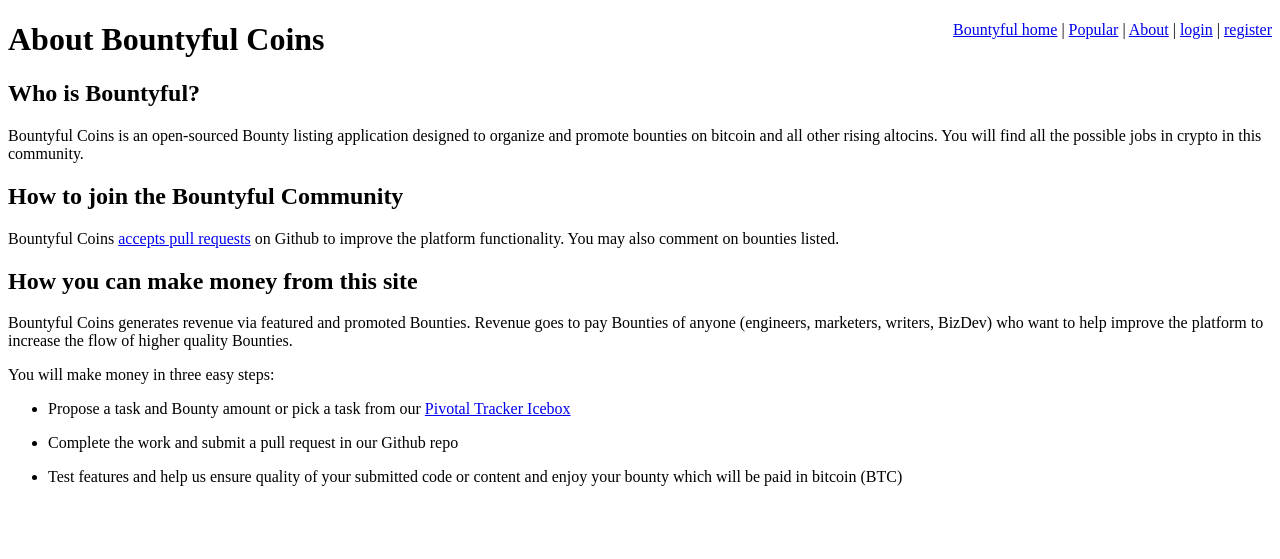
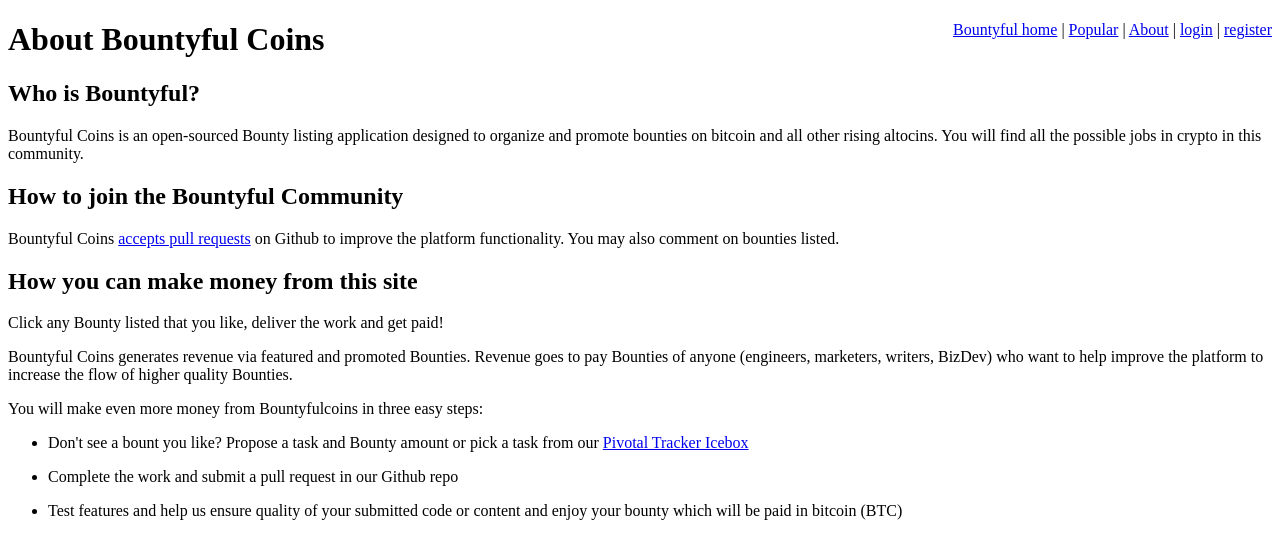
Before and after one commit to slick666/bountyfulcoins, a Django app: page /about/ in a window 1280 px wide. Shown: the top 559 px of the page. Run offline with Django 3.2, Linux system fonts and the light colour scheme.

Commit message:
update the number of decimal places for each bounty to Eight decimals. Added Localhost in allowed hosts. Updated the About Page

```diff
--- a/bountyfulcoins/settings.py
+++ b/bountyfulcoins/settings.py
@@ -34,7 +34,10 @@
     ('Bountyful Coins', 'contact@bountyfulcoins.com'),
 )
 
-ALLOWED_HOSTS = ['.bountyfulcoins.com']
+ALLOWED_HOSTS = [
+    '.bountyfulcoins.com',
+    '127.0.0.1',
+    ]
 
 # Set the Site ID
 SITE_ID = 1
--- a/bountyfulcoins/templates/about.html
+++ b/bountyfulcoins/templates/about.html
@@ -9,10 +9,11 @@
 <H2> How to join the Bountyful Community</H2>
 <p>Bountyful Coins <a href="https://github.com/bountyful/bountyfulcoins">accepts pull requests</a> on Github to improve the platform functionality. You may also comment on bounties listed.</p>
 <H2>How you can make money from this site</H2>
+<p>Click any Bounty listed that you like, deliver the work and get paid! </p>
 <p>Bountyful Coins generates revenue via featured and promoted Bounties. Revenue goes to pay Bounties of anyone (engineers, marketers, writers, BizDev) who want to help improve the platform to increase the flow of higher quality Bounties.</P>
-<p>You will make money in three easy steps:
+<p>You will make even more money from Bountyfulcoins in three easy steps:
 	<UL>
-		<LI>Propose a task and Bounty amount or pick a task from our <a href="https://www.pivotaltracker.com/s/projects/1025406" target=_new>Pivotal Tracker Icebox</a> </LI>
+		<LI>Don't see a bount you like? Propose a task and Bounty amount or pick a task from our <a href="https://www.pivotaltracker.com/s/projects/1025406" target=_new>Pivotal Tracker Icebox</a> </LI>
 		<LI>Complete the work and submit a pull request in our Github repo</LI>
 		<LI>Test features and help us ensure quality of your submitted code or content and enjoy your bounty which will be paid in bitcoin (BTC)</LI>
 {% endblock %}
--- a/bountyfulcoinsapp/models.py
+++ b/bountyfulcoinsapp/models.py
@@ -34,7 +34,7 @@
     title = models.CharField(_('Bounty Title'), max_length=200)
     user = models.ForeignKey(get_user_model())
     amount = models.DecimalField(_('Bounty Amount'), default=0.00,
-                                 max_digits=20, decimal_places=2)
+                                 max_digits=20, decimal_places=8)
     currency = models.CharField(_('Bounty Currency'), default='BTC',
                                 max_length=15)
     ctime = models.DateTimeField(default=timezone.now)
```
